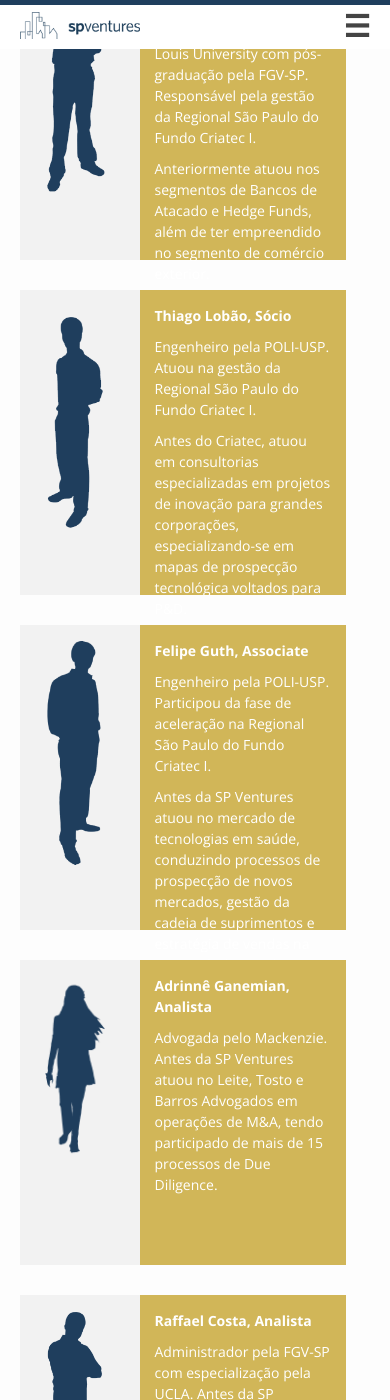
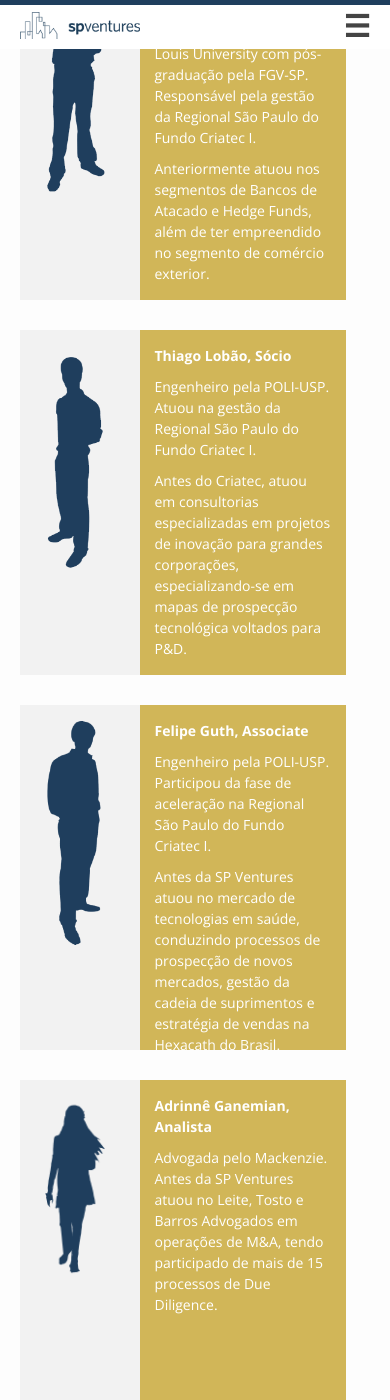
Before and after one commit to spventures/spventures.github.io, a Jekyll site: the page built from index.html, in a window 390 px wide and 1400 px high, scrolled down 834 px. Built offline with Jekyll 4.4.1, drawn with Linux system fonts in a browser that asks for light colours; nearby versions of some CDN libraries.

Commit message:
Small adjust

```diff
--- a/_includes/footer.html
+++ b/_includes/footer.html
@@ -24,6 +24,10 @@
   if(document.body.offsetWidth >= 800) {
     $(window).on("scroll touchmove", function() {
       $('header.default').toggleClass('tiny', $(document).scrollTop() > 0);
+    });
+
+    $(".main-nav li a").click(function(){
+      (".main-nav").hide();
     });
   }
 
--- a/_sass/_responsive.scss
+++ b/_sass/_responsive.scss
@@ -221,7 +221,7 @@
       position: relative;
       padding: 15px 0;
       z-index: 100;
-      min-height: 275px;
+      min-height: 315px;
 
       .info-box,
       #t5 .info-box {
```
